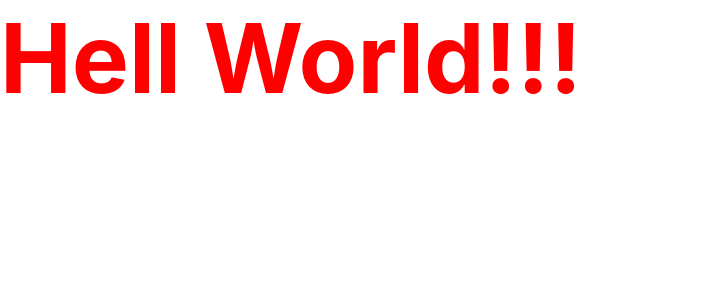
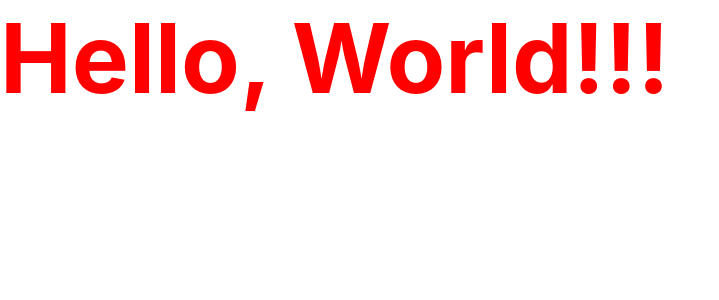
Before and after one commit to scottdreinhart/project_starter, a React (Create React App) app: page / in a window 1280 px wide. Shown: the top 300 px of the page, without its empty margins (0-719 px from the left). Built offline with nearby package versions, Linux system fonts and the light colour scheme.

Commit message:
chore: fix test runner config

```diff
--- a/package.json
+++ b/package.json
@@ -65,7 +65,7 @@
     "deploy": "",
     "check-types": "tsc",
     "start": "react-scripts start",
-    "test": "react-scripts test --watchAll=false --findRelatedTests --bail",
+    "test": "react-scripts test --watchAll=false --findRelatedTests src/** --bail",
     "eject": "react-scripts eject",
     "stage": "serve -s build",
     "watch": "tsc -watch",
@@ -85,7 +85,7 @@
     "**/*.{js,jsx,ts,tsx}": [
       "eslint **/*.{js,jsx,ts,tsx} --fix-dry-run",
       "npx prettier --write --ignore-unknown",
-      "npx test"
+      "npx react-scripts test --watchAll=false --findRelatedTests src/** --bail"
     ]
   },
   "husky": {
--- a/src/App.tsx
+++ b/src/App.tsx
@@ -3,7 +3,7 @@ import './styles/App.scss';
 import React from 'react';
 
 export function App() {
-  return <div className="bigRed">Hell World!!!</div>;
+  return <div className="bigRed">Hello, World!!!</div>;
 }
 
 export default App;
```
